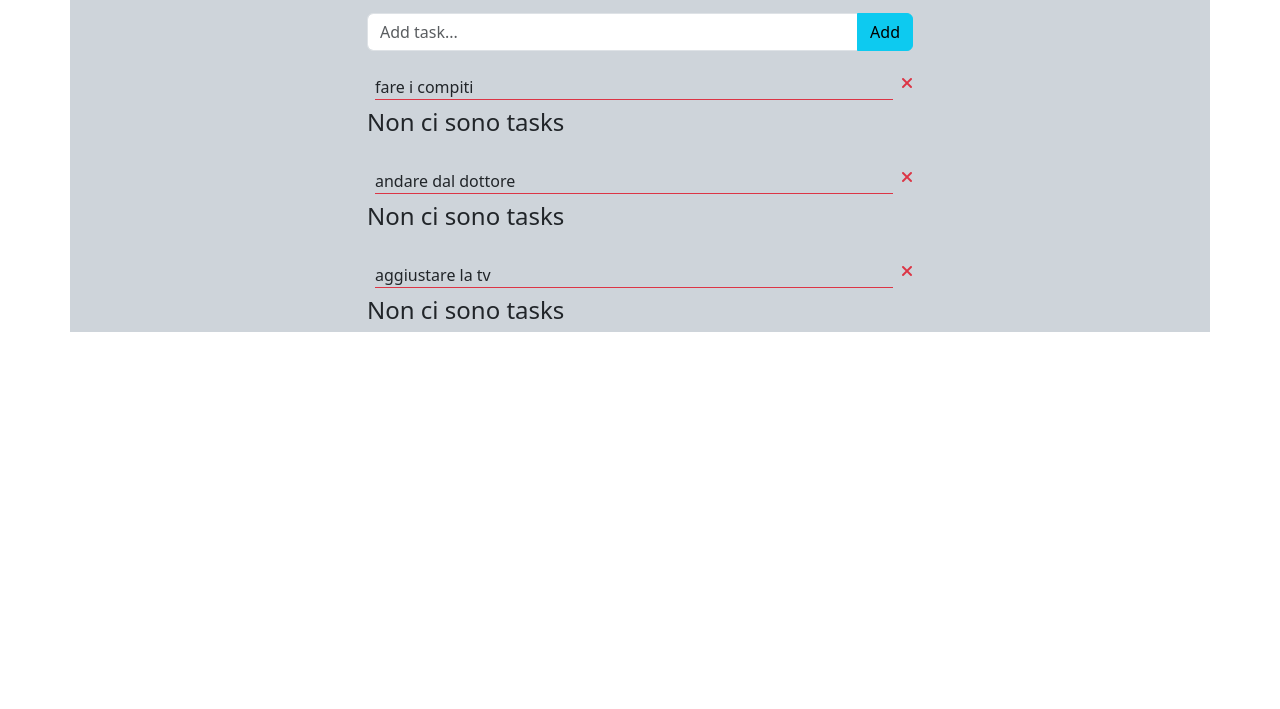
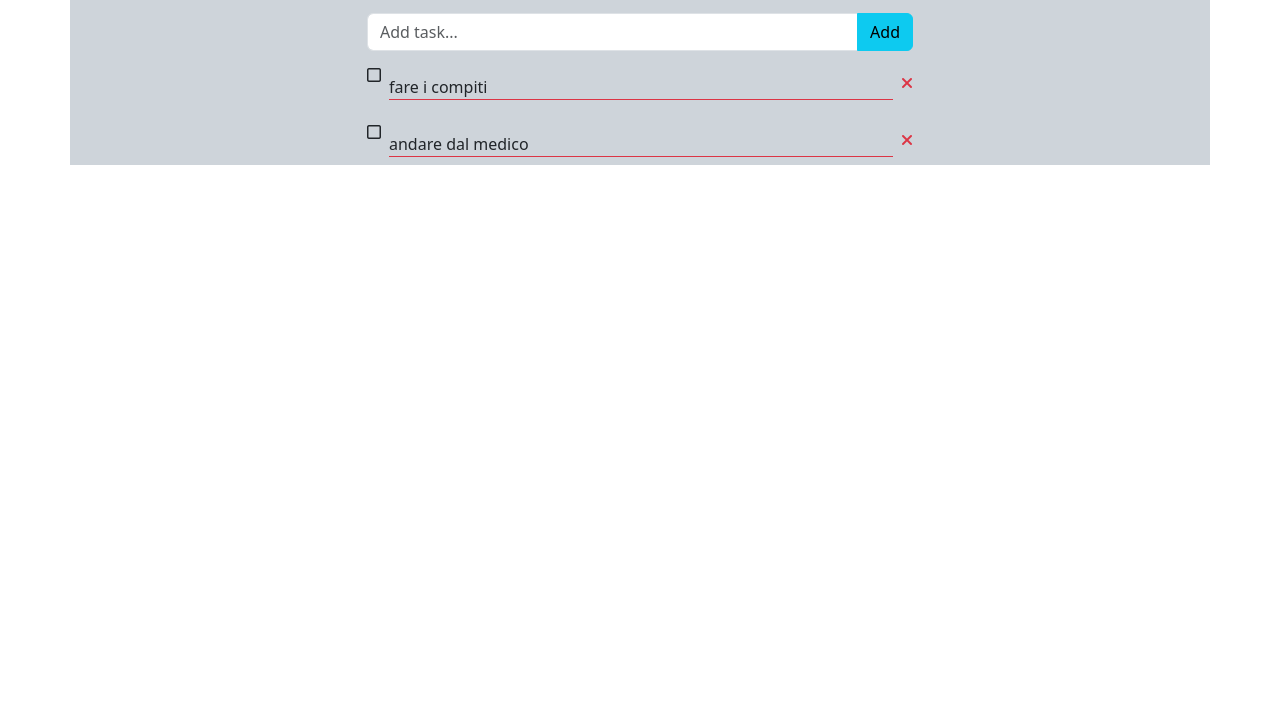
Before and after one commit to EmanueleWebDeveloper/vue-todolist, a plain HTML site: page index.html in a window 1280 px wide. Shown: the part 91-800 px from the top of the page. Drawn offline with nearby package versions, Linux system fonts and the light colour scheme.

Commit message:
lineatura con input

```diff
--- a/index.html
+++ b/index.html
@@ -14,14 +14,13 @@
 </head>
 <body >
 
-    <div  id="app">
-
+    <div id="app">
 
         <main class="container bg-dark-subtle">
             <div class="row justify-content-center">
                 <div class="col-6 d-flex flex-column mt-4">
 
-                    <h1 class="text-center">{{message}}</h1>
+                    <h1 class="text-center">{{ message }}</h1>
 
                     <div class="input-group mt-4">
                         <input
@@ -31,7 +30,7 @@
                             aria-label="Add task"
                             aria-describedby="basic-addon2"
                             v-model="newTask"
-                         @keyUp.enter="addTask"
+                            @keyup.enter="addTask"
                         >
 
                         <button
@@ -41,36 +40,26 @@
                         >Add</button>
                     </div>
 
-
-                    <div v-if="tasks.lenght !== 0"
-                    v-for="(element, index) in tasks"
-                    :key="index">
-
+                    <div v-if="tasks.length !== 0" v-for="(element, index) in tasks" :key="index">
                         <ul class="list-group mt-3">
-
                             <li class="d-flex justify-content-between">
-
-                                <span class="flex-grow-1 ms-2 border-bottom border-danger my-2">
-                                    {{ element}} </span>
-
-                                <i @click="removeTask(index)" class="fa-solid fa-xmark text-danger ms-2 my-2
-                            "></i>
+                                <i @click="toggleTaskStatus(index)" class="fa-regular fa-square"></i>
+                                <span class="flex-grow-1 ms-2 border-bottom border-danger my-2"
+                                    :class="{ 'text-decoration-line-through': element.done }">
+                                    {{ element.text }}
+                                </span>
+                                <i @click="removeTask(index)" class="fa-solid fa-xmark text-danger ms-2 my-2"></i>
                             </li>
+                        </ul>
+                    </div>
 
                     <span v-else>
                         <h4>Non ci sono tasks</h4>
                     </span>
-                        </ul>
-
-                    </div>
-
 
                 </div>
             </div>
         </main>
-
-
-
 
     </div>
 
--- a/main.js
+++ b/main.js
@@ -1,27 +1,34 @@
-const { createApp } = Vue
+const { createApp } = Vue;
 
-  createApp({
+createApp({
     data() {
-      return {
-        newTask: '',
-        message: 'La mia lista della spesa!',
-        tasks: [
-            'fare i compiti',
-            'andare dal dottore',
-            'aggiustare la tv'
-        ]
-      }
+        return {
+            message: "La tua Lista Attività",
+            newTask: "",
+            tasks: [
+                {
+                    text: 'fare i compiti',
+                    done: false,
+                },
+                {
+                    text: 'andare dal medico',
+                    done: false,
+                }
+            ]
+        };
     },
-
     methods: {
         addTask() {
-            if (this.newTask !== '') {
-                this.tasks.push(this.newTask);
+            if (this.newTask!== '') {
+                this.tasks.unshift({ text: this.newTask, done: false });
             }
             this.newTask = '';
         },
         removeTask(index) {
             this.tasks.splice(index, 1);
+        },
+        toggleTaskStatus(index) {
+            this.tasks[index].done = !this.tasks[index].done;
         }
     }
 }).mount('#app');
--- a/style.css
+++ b/style.css
@@ -0,0 +1,3 @@
+.text-decoration-line-through {
+    text-decoration: line-through;
+}
```
Lines whose indentation alone changed are shown as unchanged.
